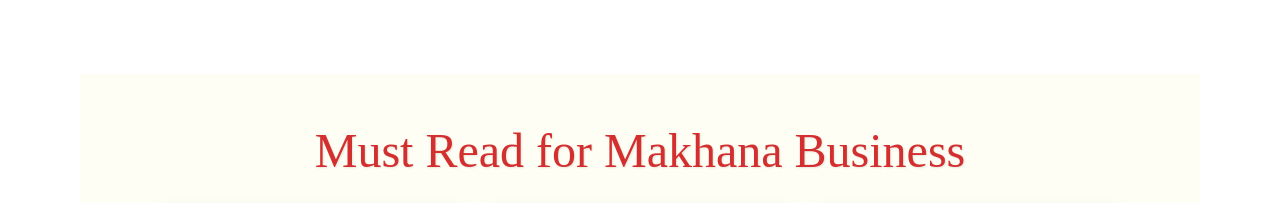
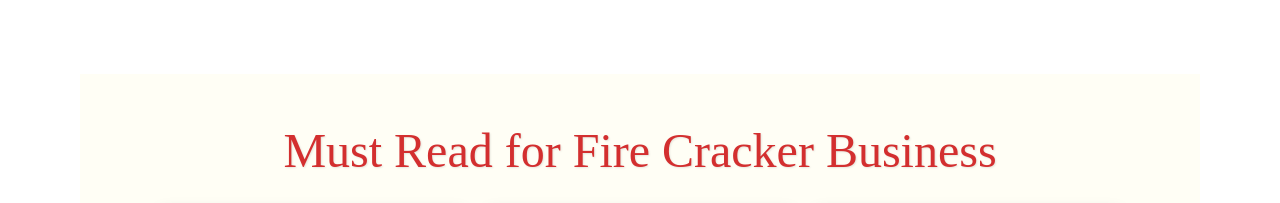
Before and after one commit to pranavshekhar007/Cracker, a Next.js app: page / in a window 1280 px wide. Shown: the part 2340-2543 px from the top of the page. Built offline with nearby package versions, Linux system fonts and the light colour scheme.

Commit message:
change the faq name

```diff
--- a/src/app/Components/Faq.js
+++ b/src/app/Components/Faq.js
@@ -70,7 +70,7 @@ const prev = () => {
 
   return (
     <div className="faq-section text-center py-5">
-      <h2 className="mb-4">Must Read for Makhana Business</h2>
+      <h2 className="mb-4">Must Read for Fire Cracker Business</h2>
 
       <div className="d-flex justify-content-center align-items-center flex-wrap">
         {/* Left Icon */}
```
